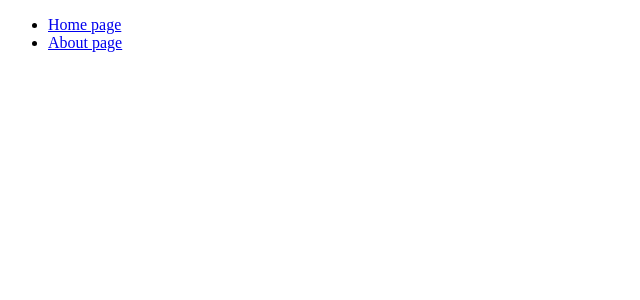
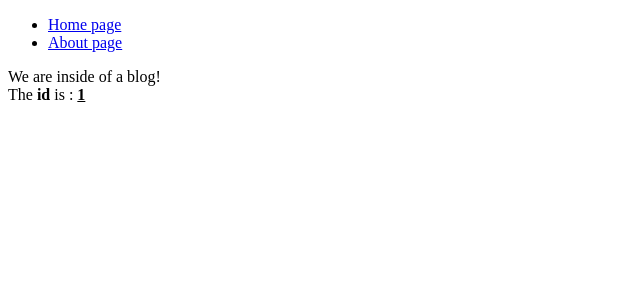
Before and after one commit to dhmm/portfolio-nuxt, a Nuxt app: page /blog/1 in a window 1280 px wide. Shown: the top 300 px of the page, without its empty margins (0-640 px from the left). Built offline with nearby package versions, Linux system fonts and the light colour scheme.

Commit message:
getting route paramters

```diff
--- /dev/null
+++ b/app/pages/blog/[id].vue
@@ -0,0 +1,14 @@
+<template>
+    <div>
+        We are inside of a blog!
+    </div>
+    <div>
+        The <b>id</b> is : <b><u>{{ route.params.id }}</u></b>
+    </div>
+</template>
+
+<script setup>
+// ## We will use the composable useRoute
+const route = useRoute();
+console.log(route);
+</script>
--- /dev/null
+++ b/app/pages/blog/index.vue
@@ -0,0 +1,5 @@
+<template>
+    <div>
+        All blog posts
+    </div>
+</template>
```
